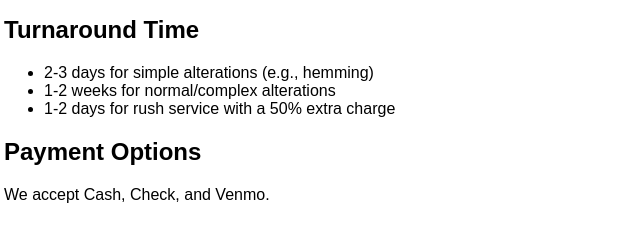
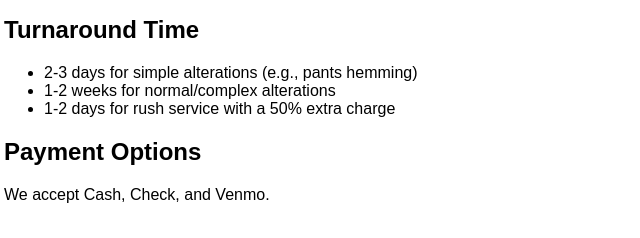
Before and after one commit to superustc/website, a plain HTML site: page index.html in a window 1280 px wide. Shown: the part 881-1119 px from the top of the page, 16-656 px from the left. Drawn offline with Linux system fonts and the light colour scheme.

Commit message:
Update alteration description in index.html

```diff
--- a/index.html
+++ b/index.html
@@ -89,7 +89,7 @@
             </ul>
             <h2>Turnaround Time</h2>
             <ul>
-                <li>2-3 days for simple alterations (e.g., hemming)</li>
+                <li>2-3 days for simple alterations (e.g., pants hemming)</li>
                 <li>1-2 weeks for normal/complex alterations</li>
                 <li>1-2 days for rush service with a 50% extra charge</li>
             </ul>
```
